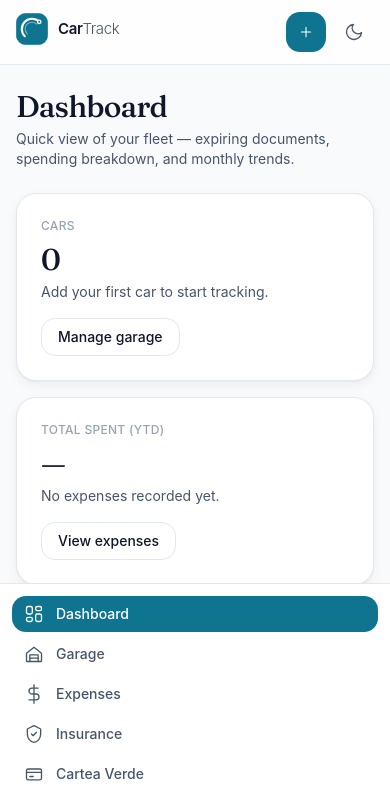
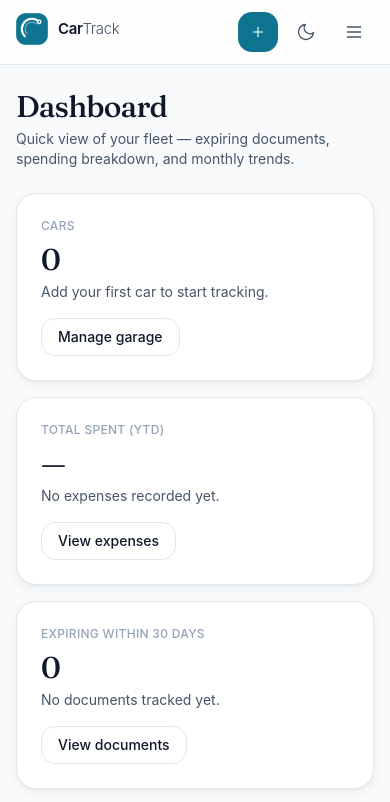
Before and after one commit to AndreiCeaetchii/WEB_LAB6, a React (Vite) app: page / in a window 390 px wide. Shown: the top 802 px of the page. Built offline with nearby package versions, Linux system fonts and the light colour scheme; a web font is replaced by a local one.

Commit message:
Fix spend donut tooltip z-index (#11)

```diff
--- a/src/components/Layout.tsx
+++ b/src/components/Layout.tsx
@@ -1,6 +1,6 @@
 import { Outlet, Link } from 'react-router-dom';
 import { Toaster } from 'react-hot-toast';
-import { SideNav } from './SideNav';
+import { SideNavList, SideNavMenu } from './SideNav';
 import { ThemeToggle } from './ThemeToggle';
 import { Logo } from './Logo';
 import { QuickAddMenu } from './QuickAddMenu';
@@ -17,6 +17,10 @@ export function Layout() {
                     <div className="flex items-center gap-2">
                         <QuickAddMenu />
                         <ThemeToggle />
+                        {/* Hamburger only on phones / tablets */}
+                        <div className="md:hidden">
+                            <SideNavMenu />
+                        </div>
                     </div>
                 </div>
             </header>
@@ -24,7 +28,7 @@ export function Layout() {
             <div className="mx-auto flex w-full max-w-7xl flex-1 gap-6 px-4 py-6 md:px-6">
                 <aside className="hidden w-60 shrink-0 md:block">
                     <div className="card sticky top-20">
-            <SideNav />
+                        <SideNavList />
                     </div>
                 </aside>
 
@@ -32,10 +36,6 @@ export function Layout() {
                     <Outlet />
                 </main>
             </div>
-
-      <nav className="sticky bottom-0 z-20 border-t border-border bg-surface-raised md:hidden">
-        <SideNav />
-      </nav>
 
             <QuickAddForms />
 
--- a/src/components/SideNav.tsx
+++ b/src/components/SideNav.tsx
@@ -1,9 +1,11 @@
-import { NavLink } from 'react-router-dom';
+import { useEffect, useRef, useState } from 'react';
+import { NavLink, useLocation } from 'react-router-dom';
 import {
   DashboardIcon,
   ExpenseIcon,
   GarageIcon,
   GreenCardIcon,
+  MenuIcon,
   SettingsIcon,
   ShieldIcon,
 } from './icons';
@@ -24,14 +26,23 @@ const NAV_ITEMS: NavItem[] = [
   { to: '/settings', label: 'Settings', icon: SettingsIcon },
 ];
 
-export function SideNav() {
+interface SideNavListProps {
+  onNavigate?: () => void;
+}
+
+/**
+ * The bare list of nav links. Used by both the persistent desktop sidebar and
+ * the mobile dropdown so styling/items stay in sync.
+ */
+export function SideNavList({ onNavigate }: SideNavListProps) {
   return (
-    <nav className="flex flex-col gap-1 p-3">
+      <nav className="flex flex-col gap-1 p-1.5">
         {NAV_ITEMS.map(({ to, label, icon: Icon }) => (
             <NavLink
                 key={to}
                 to={to}
                 end={to === '/'}
+                onClick={onNavigate}
                 className={({ isActive }) =>
                     [
                       'flex items-center gap-3 rounded-xl px-3 py-2 text-sm font-medium transition-colors',
@@ -48,3 +59,74 @@ export function SideNav() {
       </nav>
   );
 }
+
+/**
+ * Hamburger trigger + dropdown popover. Used only on phones / tablets.
+ */
+export function SideNavMenu() {
+  const [open, setOpen] = useState(false);
+  const triggerRef = useRef<HTMLButtonElement>(null);
+  const menuRef = useRef<HTMLDivElement>(null);
+  const location = useLocation();
+
+  // Close when route changes
+  useEffect(() => {
+    setOpen(false);
+  }, [location.pathname]);
+
+  useEffect(() => {
+    if (!open) return;
+    const onClick = (e: MouseEvent) => {
+      if (
+          menuRef.current?.contains(e.target as Node) ||
+          triggerRef.current?.contains(e.target as Node)
+      ) {
+        return;
+      }
+      setOpen(false);
+    };
+    const onKey = (e: KeyboardEvent) => {
+      if (e.key === 'Escape') setOpen(false);
+    };
+    document.addEventListener('mousedown', onClick);
+    document.addEventListener('keydown', onKey);
+    return () => {
+      document.removeEventListener('mousedown', onClick);
+      document.removeEventListener('keydown', onKey);
+    };
+  }, [open]);
+
+  return (
+      <div className="relative">
+        <button
+            ref={triggerRef}
+            type="button"
+            onClick={() => setOpen((o) => !o)}
+            aria-haspopup="menu"
+            aria-expanded={open}
+            aria-label="Open navigation menu"
+            className="inline-flex h-10 w-10 items-center justify-center rounded-xl text-ink-muted transition-colors hover:bg-surface-muted hover:text-ink"
+        >
+          <MenuIcon className="h-5 w-5" />
+        </button>
+
+        {open && (
+            <div
+                ref={menuRef}
+                role="menu"
+                className="card absolute right-0 top-12 z-40 w-60 overflow-hidden p-1.5 shadow-card"
+            >
+              <SideNavList onNavigate={() => setOpen(false)} />
+            </div>
+        )}
+      </div>
+  );
+}
+
+/**
+ * Backwards-compatible default export, in case anything still imports
+ * `SideNav`. Renders the bare list (same as the desktop sidebar body).
+ */
+export function SideNav() {
+  return <SideNavList />;
+}
--- a/src/components/SpendDonut.tsx
+++ b/src/components/SpendDonut.tsx
@@ -52,12 +52,13 @@ export function SpendDonut({ data }: SpendDonutProps) {
               </Pie>
               <Tooltip
                 cursor={{ fill: 'rgb(var(--surface-muted))' }}
+                wrapperStyle={{ zIndex: 50, outline: 'none' }}
                 contentStyle={{
                   background: 'rgb(var(--surface-raised))',
                   border: '1px solid rgb(var(--border))',
                   borderRadius: 12,
                   color: 'rgb(var(--ink))',
-                  fontSize: 12,
+                  fontSize: 12
                 }}
                 formatter={(value, name) => [formatMoney(Number(value)), name]}
               />
--- a/src/components/icons.tsx
+++ b/src/components/icons.tsx
@@ -83,3 +83,9 @@ export const SettingsIcon = (p: IconProps) => (
     <path d="M19.4 15a1.65 1.65 0 0 0 .33 1.82l.06.06a2 2 0 1 1-2.83 2.83l-.06-.06a1.65 1.65 0 0 0-1.82-.33 1.65 1.65 0 0 0-1 1.51V21a2 2 0 0 1-4 0v-.09a1.65 1.65 0 0 0-1-1.51 1.65 1.65 0 0 0-1.82.33l-.06.06A2 2 0 1 1 4.39 16.97l.06-.06a1.65 1.65 0 0 0 .33-1.82 1.65 1.65 0 0 0-1.51-1H3a2 2 0 1 1 0-4h.09A1.65 1.65 0 0 0 4.6 9a1.65 1.65 0 0 0-.33-1.82l-.06-.06A2 2 0 1 1 7.04 4.29l.06.06a1.65 1.65 0 0 0 1.82.33H9a1.65 1.65 0 0 0 1-1.51V3a2 2 0 0 1 4 0v.09a1.65 1.65 0 0 0 1 1.51 1.65 1.65 0 0 0 1.82-.33l.06-.06A2 2 0 1 1 19.71 7.04l-.06.06A1.65 1.65 0 0 0 19.32 9 1.65 1.65 0 0 0 20.83 10H21a2 2 0 0 1 0 4h-.09a1.65 1.65 0 0 0-1.51 1z" />
   </svg>
 );
+
+export const MenuIcon = (p: IconProps) => (
+    <svg {...base} {...p}>
+        <path d="M4 6h16M4 12h16M4 18h16" />
+    </svg>
+);
```
Lines whose indentation alone changed are shown as unchanged.
